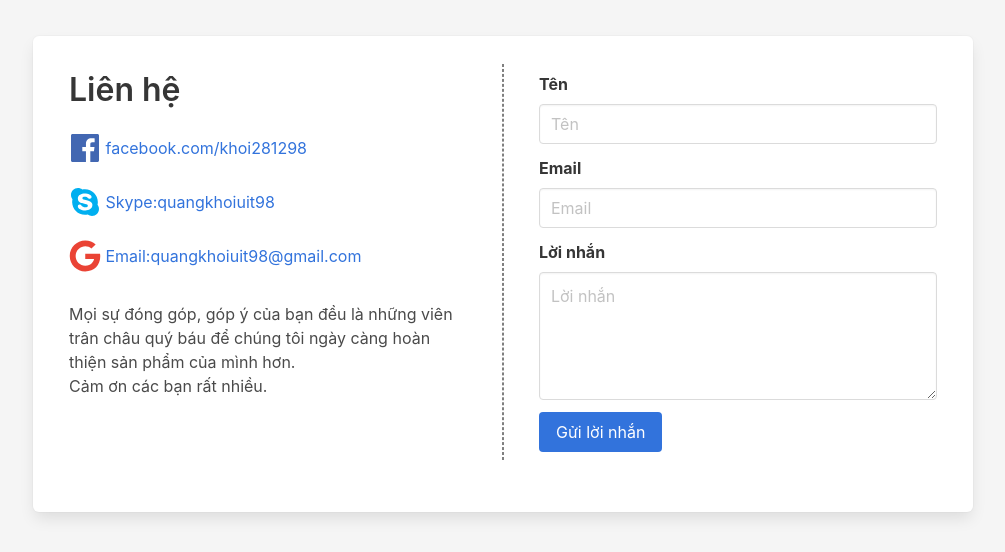
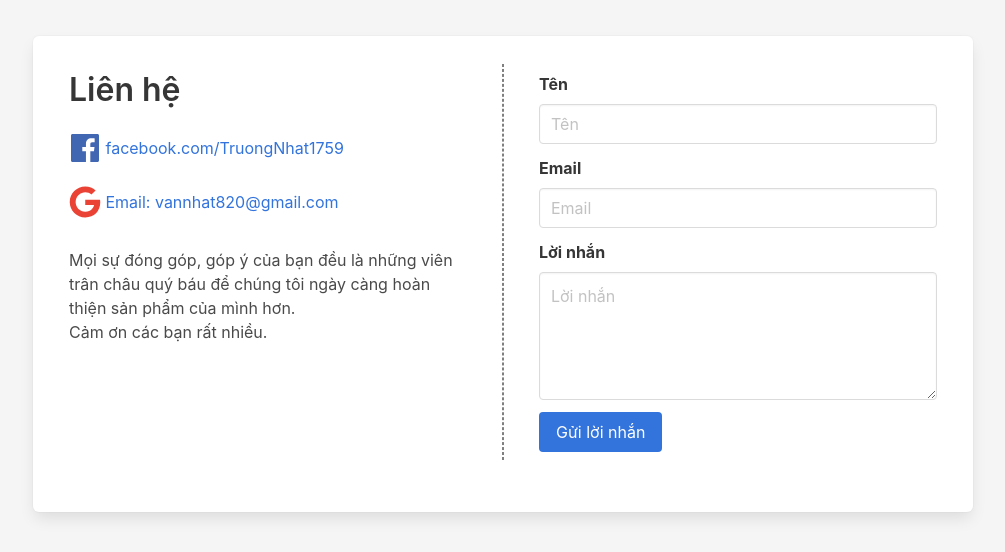
Before and after one commit to TruongNhat1759/Traffic-Sign-Recognition, a Django app: page /contact/ in a window 1280 px wide. Shown: the part 52-604 px from the top of the page, without its empty margins (137-1142 px from the left). Run offline with Django 3.2, Linux system fonts and the light colour scheme.

Commit message:
change inf

```diff
--- a/Source/page/contact.html
+++ b/Source/page/contact.html
@@ -6,15 +6,11 @@
 		<p class="title">Liên hệ</p>
 		<div class="content contact-content">
 			<p> <span class="icon is-medium"><i class="fab fa-2x fa-facebook"></i></span> <span><a
-						href="https://www.facebook.com/khoi281298" target="_blank">facebook.com/khoi281298</a></span>
-			</p>
-			<p> <span class="icon is-medium"><i class="fab fa-2x fa-skype"></i></span> <span><a
-						href="https://join.skype.com/invite/RCNFilpvVBth"
-						target="_blank">Skype:quangkhoiuit98</a></span>
+						href="https://www.facebook.com/TruongNhat1759">facebook.com/TruongNhat1759</a></span>
 			</p>
 			<p> <span class="icon is-medium"><i class="fab fa-2x fa-google"></i></span> <span><a
-						href="mailto:quangkhoiuit98@gmail.com?Subject=Phản hồi project nhận diện biển báo giao thông"
-						target="_top">Email:quangkhoiuit98@gmail.com</a></span>
+						href="mailto:vannhat820@gmail.com?Subject=Phản hồi project nhận diện biển báo giao thông"
+						target="_top">Email: vannhat820@gmail.com</a></span>
 			</p>
 		</div>
 		<p class="content">Mọi sự đóng góp, góp ý của bạn đều là những viên trân châu quý báu để chúng tôi ngày càng
--- a/Source/page/template/roottemplate.html
+++ b/Source/page/template/roottemplate.html
@@ -53,16 +53,16 @@
                 <a class="navbar-item " href="/index">
                     <span>Trang chủ</span>
                 </a>
-                <a class="navbar-item " href="/trafficinfomation" target="_blank">
+                <a class="navbar-item " href="/trafficinfomation">
                     <span>Tra cứu biển báo</span>
                 </a>
-                <a class="navbar-item " href="/guide" target="_blank">
+                <a class="navbar-item " href="/guide">
                     <span>Hướng dẫn</span>
                 </a>
-                <a class="navbar-item " href="/contact" target="_blank">
+                <a class="navbar-item " href="/contact">
                     <span>Liên hệ</span>
                 </a>
-                <a class="navbar-item " href="https://github.com/quangkhoiuit98/trafficsignrecognize" target="_blank">
+                <a class="navbar-item " href="https://github.com/TruongNhat1759/Traffic-Sign-Recognition">
                     <span class="icon"><i class="fab fa-github"></i></span>
                     <span>View on Github</span>
                 </a>
```
